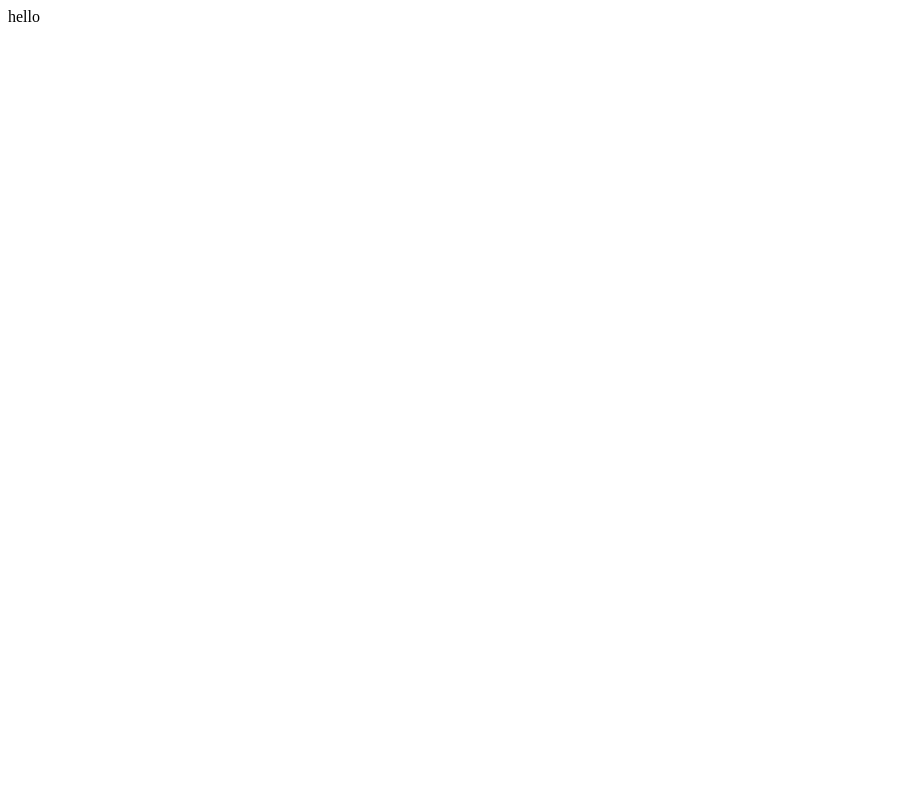
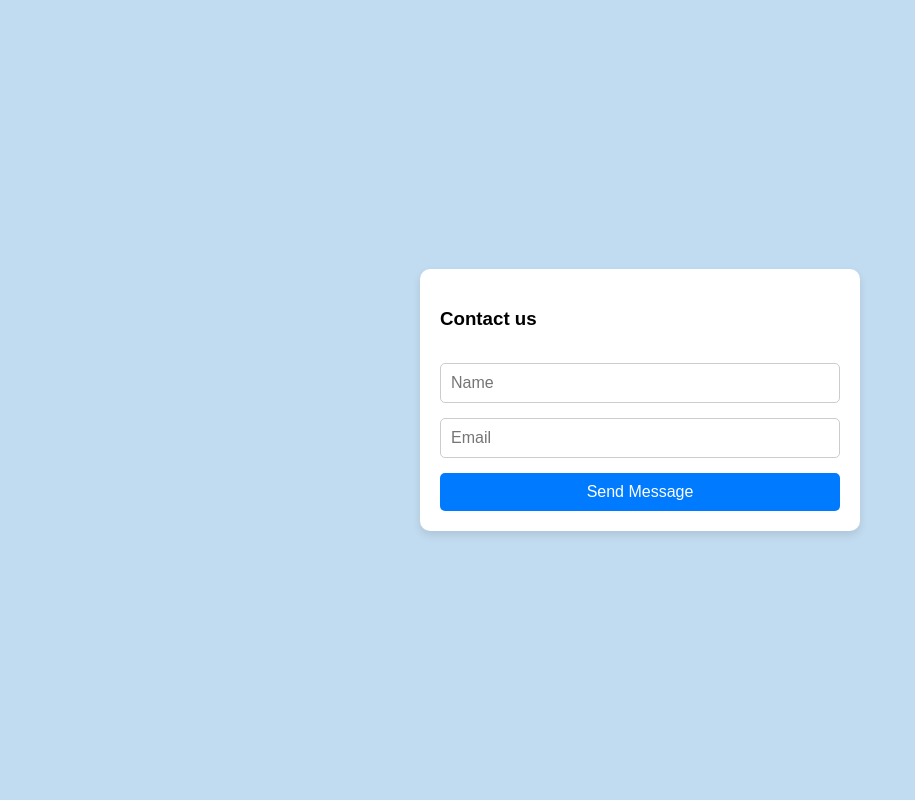
Before and after one commit to archita172004/Backend2, a Node server app: page / in a window 1280 px wide. Before the commit the part shown is almost empty. Shown: the whole page, without its empty margins (0-915 px from the left). Run offline with Node 20, Linux system fonts and the light colour scheme.

Commit message:
ejs form submission handled using post method

```diff
--- a/index.js
+++ b/index.js
@@ -2,22 +2,54 @@ import express from "express";
 import path from "path";
 const app = express();
 
+const users = [];
+
+//setting  statics
+const middlewareStatic = express.static(path.join(path.resolve(), "public"));
+app.use(middlewareStatic);
+//using middlewares
+app.use(express.urlencoded({ extended: true }));
+
+//setting up view engine
+app.set("view engine", "ejs");
+
+//redering index page in view (where the form is )
 app.get("/", (req, res) => {
-  const currentLocation = path.resolve();
-  res.sendFile(path.join(currentLocation, "./index.html"));
+  res.render("index", { name: "Archita" });
 });
 
+//rendering succes page in view
+app.get("/success", (req, res) => {
+  res.render("success");
+});
+
+//handling the form submission
+app.post("/contact", (req, res) => {
+  users.push({ userName: req.body.name, email: req.body.email });
+
+  // res.render("success");
+  res.redirect("/success");
+});
+
+//setting up users route
+app.get("/users", (req, res) => {
+  res.json({ users });
+});
+
+//==================================================
 //path methods
 // app.get("/", (req, res) => {
 //     const currentLocation = path.resolve();
 //     res.sendFile(path.join(currentLocation, "./index.html"));
 //   });
 
+//=======================================================
 // statuscodes
 // app.get("/", (req, res) => {
 //     res.status(400).send("meri mrzi")
 //    });
 
+//====================================
 // app.get("/", (req, res) => {
 //     res.status(400)
 //    });
--- a/package.json
+++ b/package.json
@@ -4,8 +4,8 @@
   "main": "index.js",
   "type": "module",
   "scripts": {
-    "start":" node index.js",
-    "dev":"nodemon index.js",
+    "start": " node index.js",
+    "dev": "nodemon index.js",
     "test": "echo \"Error: no test specified\" && exit 1"
   },
   "author": "",
@@ -15,6 +15,7 @@
     "nodemon": "^3.1.7"
   },
   "dependencies": {
+    "ejs": "^3.1.10",
     "express": "^4.21.0"
   }
 }
--- /dev/null
+++ b/public/styles.css
@@ -0,0 +1,67 @@
+/* General body styling */
+body {
+  font-family: Arial, sans-serif;
+  background-color: #c1dbf0;
+  margin: 0;
+  padding: 0;
+  display: flex;
+  justify-content: center;
+  align-items: center;
+  height: 100vh;
+}
+
+/* Main container */
+main,
+h1 {
+  background-color: white;
+  padding: 20px;
+  border-radius: 10px;
+  box-shadow: 0 4px 8px rgba(0, 0, 0, 0.1);
+  max-width: 400px;
+  width: 100%;
+}
+
+h1 {
+  text-align: center;
+}
+
+/* Form styling */
+form {
+  display: flex;
+  flex-direction: column;
+  gap: 15px;
+}
+
+/* Input fields styling */
+input[type="text"],
+input[type="email"] {
+  padding: 10px;
+  font-size: 16px;
+  border: 1px solid #ccc;
+  border-radius: 5px;
+  width: 100%;
+  box-sizing: border-box;
+  transition: border-color 0.3s;
+}
+
+input[type="text"]:focus,
+input[type="email"]:focus {
+  border-color: #007bff;
+  outline: none;
+}
+
+/* Button styling */
+button[type="submit"] {
+  padding: 10px;
+  font-size: 16px;
+  background-color: #007bff;
+  color: white;
+  border: none;
+  border-radius: 5px;
+  cursor: pointer;
+  transition: background-color 0.3s;
+}
+
+button[type="submit"]:hover {
+  background-color: #0056b3;
+}
--- /dev/null
+++ b/views/index.ejs
@@ -0,0 +1,19 @@
+<!DOCTYPE html>
+<html lang="en">
+  <head>
+    <meta charset="UTF-8" />
+    <meta name="viewport" content="width=device-width, initial-scale=1.0" />
+    <link href="styles.css" rel="stylesheet" />
+    <title>Document</title>
+  </head>
+  <body>
+    <main>
+      <form method="post" action="/contact">
+        <h3>Contact us</h3>
+        <input type="text" name="name" id="" placeholder="Name" />
+        <input type="email" name="email" id="" placeholder="Email" />
+        <button type="submit">Send Message</button>
+      </form>
+    </main>
+  </body>
+</html>
--- a/index.html
+++ b/views/success.ejs
@@ -6,6 +6,6 @@
     <title>Document</title>
   </head>
   <body>
-    hello
+    <h1>message sent successfully</h1>
   </body>
 </html>
```
Also changed, not shown: 1 other file.
